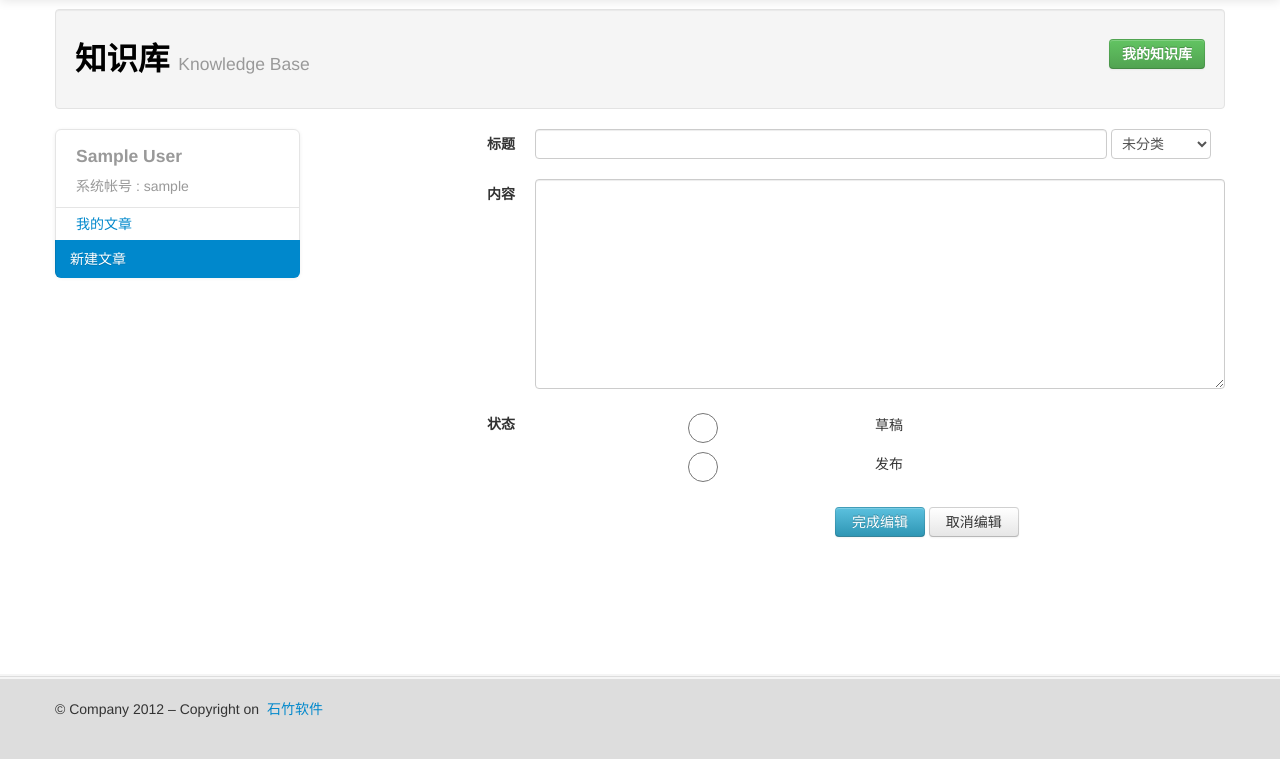
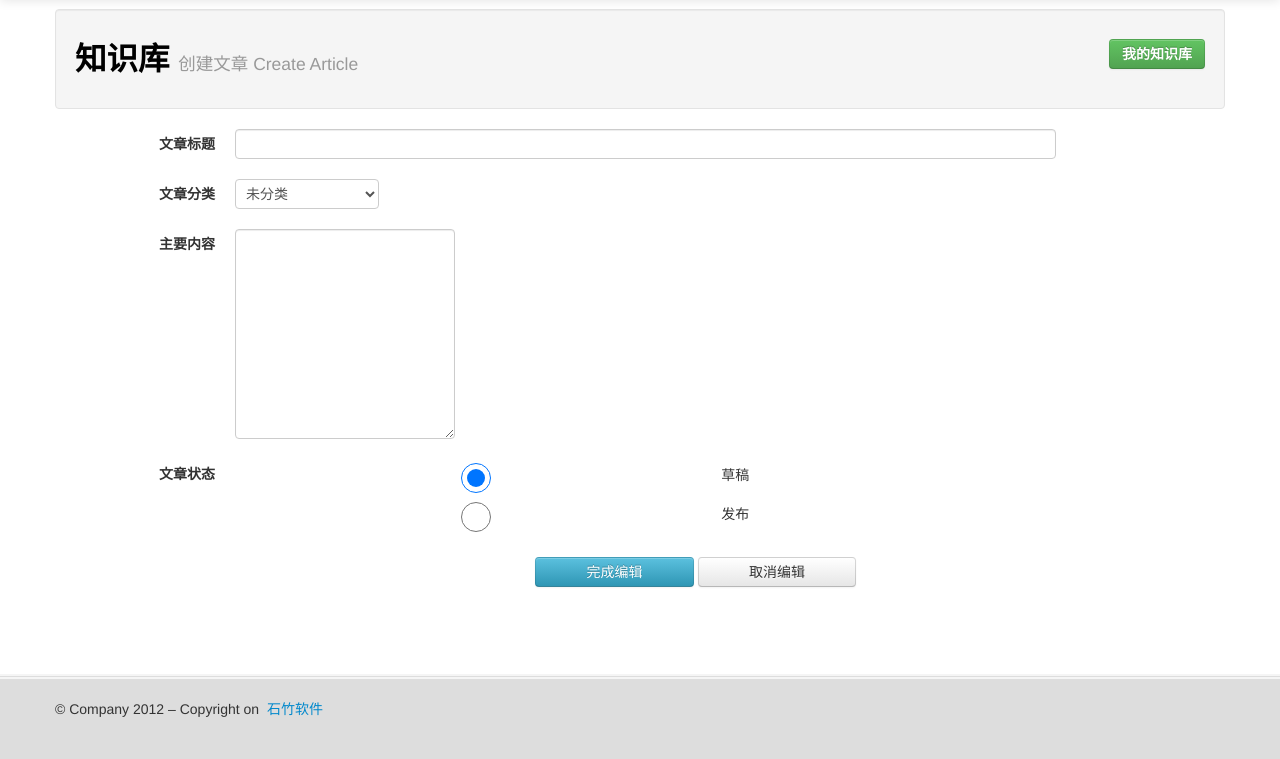
Before and after one commit to marvin0920/prodcenter, a Django app: page /known/article/create/ in a window 1280 px wide. Shown: the part 41-800 px from the top of the page. Run offline with Django 3.2, Linux system fonts and the light colour scheme; the visitor is signed in with stand-in values (Sample User, id 1); some libraries are stand-ins or nearby versions.

Commit message:
添加文章页面修改； 添加删除文章； 修正文章分类和状态显示的问题

```diff
--- a/known/models.py
+++ b/known/models.py
@@ -52,7 +52,6 @@ class ArticleForm(forms.ModelForm):
         super(ArticleForm, self).__init__(*args, **kwargs) # Call to ModelForm constructor
         self.fields['title'].widget.attrs['class'] = "span10"
         self.fields['folder'].widget.attrs['class'] = "span2"
-        self.fields['content'].widget.attrs['class'] = "span12"
         self.fields['status'].widget.attrs['class'] = "span6"
 
 
--- a/known/views.py
+++ b/known/views.py
@@ -1,5 +1,9 @@
 # -*- coding: utf-8 -*-
 __author__ = 'marvin'
+import sys
+reload(sys)
+sys.setdefaultencoding('utf8')
+
 
 from django.shortcuts import render_to_response, get_object_or_404, redirect
 from django.template import RequestContext
@@ -16,34 +20,39 @@ ARTICLE_FORM = ArticleForm
 def home(request, pageNum=1, articles=None, page='', param=None):
 
     params = {}
-    curPage = KNOWN_ROOT+"home.html"
 
-    if not articles:
+    if not(articles or page):
         try:
             articles = Article.objects.all()
         except KeyError:
             raise Http404
 
+
+    articles = articles.filter(status__exact=1)
+
     params['folders'] = STATIC['FOLDER']
     params['topArticles'] = articles.exclude(folder__iexact='notice').order_by('-count')[:10]
     params['topNotices'] = articles.filter(folder__iexact='notice').order_by('-created')[:10]
 
-    articles = articles.filter(status__exact=1).exclude(folder__iexact='notice')
+    articles.exclude(folder__iexact='notice')
 
+    curPage = KNOWN_ROOT+"home.html"
     if page: curPage = page
     if param: params.update(param)
     return listing(request, curPage, params,allObjects=articles, pageNum=pageNum)
 
 @login_required
-def space(request, pageNum=1, page='', param=None):
+def space(request, pageNum=1, articles=None, page='', param=None):
     params = {}
+    if not(articles or page):
+        try:
+            articles = Article.objects.all()
+        except KeyError:
+            raise Http404
+
+    articles = articles.filter(author=request.user)
+    params["where"] = "space"
     curPage = KNOWN_ROOT+"space.html"
-    try:
-        articles = Article.objects.filter(author__id__exact=request.user.id)
-        params["where"] = "space"
-    except KeyError:
-        raise Http404
-
     if page: curPage = page
     if param: params.update(param)
     return listing(request, curPage, params,allObjects=articles, pageNum=pageNum)
@@ -62,6 +71,7 @@ def createArticle(request, page='', param=None):
         try:
             articleForm = ARTICLE_FORM(request.POST)
             newArticle = articleForm.save(commit=False)
+
             newArticle.author = request.user
             newArticle.count = 0
             newArticle.save()
@@ -73,7 +83,7 @@ def createArticle(request, page='', param=None):
                 "content": "操作错误：信息新建失败！",
                 "add_on": "详细信息：%s" %e
             })
-            return createArticle(request, param=params)
+            return redirect("/known/article/create/")
     return redirect("/known/space/")
 
 def detailArticle(request, id, page='', param=None):
@@ -113,15 +123,25 @@ def updateArticle(request, id, page='', param=None):
             params['notice'] = Message(ERROR['duplicate'])
             return updateArticle(request, id, param=params)
 
-    return redirect("/known/%s/detail/" %id)
+    return redirect("/known/article/%s/detail/" %id)
 
+@login_required
+def deleteArticle(request, id, page='', param=None):
+
+    params = {}
+    try:
+        article = get_object_or_404(Article, pk=id)
+        article.delete()
+    except KeyError:
+        raise Http404
+    return redirect("/known/space/")
 
 
 def listByFolder(request, folder, pageNum=1, page='', param=None):
     params = {}
     curPage = KNOWN_ROOT+"home.html"
     try:
-        articles = Article.objects.filter(folder__iexact=folder)
+        articles = Article.objects.exclude(status__iexact=0).filter(folder__iexact=folder)
     except KeyError:
         raise Http404
 
@@ -129,14 +149,16 @@ def listByFolder(request, folder, pageNum=1, page='', param=None):
     if param: params.update(param)
     return home(request, articles=articles, pageNum=pageNum, page=curPage, param=params)
 
+
+
 def listByStatus(request, status, pageNum=1, page='', param=None):
     params = {}
-    curPage = KNOWN_ROOT+"home.html"
+    curPage = KNOWN_ROOT+"space.html"
     try:
-        articles = Article.objects.filter(folder__exact=status)
+        articles = Article.objects.filter(status__exact=status)
     except KeyError:
         raise Http404
 
     if page: curPage = page
     if param: params.update(param)
-    return home(request, articles=articles, pageNum=pageNum, page=curPage, param=params)
+    return space(request, articles=articles, pageNum=pageNum, page=curPage, param=params)
--- a/prodcenter/settings.py
+++ b/prodcenter/settings.py
@@ -2,7 +2,7 @@
 # Django settings for prodcenter project.
 import os
 
-DEBUG = True
+DEBUG = False
 TEMPLATE_DEBUG = DEBUG
 
 ROOT_PATH = os.path.dirname(os.path.dirname(__file__))
@@ -187,8 +187,8 @@ CKEDITOR_CONFIGS = {
             ['TextColor','BGColor'],
             ['Maximize','ShowBlocks','-','About']
         ],
-        'width': 680,
-        'height': 200,
+        'width': 850,
+        'height': 500,
         'skin': 'kama',
         'language': 'zh-cn',
         'uiColor': '#DDDDDD',
--- a/prodcenter/urls.py
+++ b/prodcenter/urls.py
@@ -57,8 +57,9 @@ urlpatterns += patterns('known.views',
     (r'^known/home/(?P<pageNum>\d*)$', 'home'),
     (r'^known/space/(?P<pageNum>\d*)$', 'space'),
     (r'^known/article/create/$', 'createArticle'),
-    (r'^known/(?P<id>\d*)/detail/$', 'detailArticle'),
-    (r'^known/(?P<id>\d+)/update/$', 'updateArticle'),
-    (r'^known/folder/(?P<folder>\w+)/(?P<pageNum>\d*)$', 'listByFolder'),
-    (r'^known/status/(?P<status>\d+)/(?P<pageNum>\d*)$', 'listByStatus'),
+    (r'^known/article/(?P<id>\d*)/detail/$', 'detailArticle'),
+    (r'^known/article/(?P<id>\d+)/update/$', 'updateArticle'),
+    (r'^known/article/(?P<id>\d+)/delete/$', 'deleteArticle'),
+    (r'^known/article/folder/(?P<folder>\w+)/(?P<pageNum>\d*)$', 'listByFolder'),
+    (r'^known/article/status/(?P<status>\d+)/(?P<pageNum>\d*)$', 'listByStatus'),
 )
--- a/product/functions.py
+++ b/product/functions.py
@@ -28,7 +28,7 @@ def create(request):
               "content": "操作错误：信息新建失败！",
               "add_on": "详细信息：%s" %e
             })
-        return detail(request, sameFuncs[1], param=params)
+        return detail(request, sameFuncs.id, param=params)
 
 
 
@@ -58,8 +58,8 @@ def update(request, id):
             funcObj = get_object_or_404(Function, pk=id)
             funcForm = FUNCTION_FORM(request.POST, instance=funcObj)
             sameFuncs = funcForm.save()
-            if not sameFuncs[0]:
-                params['notice'] = Message(ERROR['duplicate'])
+#            if not sameFuncs[0]:
+#                params['notice'] = Message(ERROR['duplicate'])
         except ValueError:
             raise Http404
         return detail(request, id, param=params)
--- a/templates/known/createArticle.html
+++ b/templates/known/createArticle.html
@@ -1,37 +1,56 @@
 
-{%extends 'known/space.html'%}
+{%extends 'known/home.html'%}
 
-{% block spacebody %}
+{%block headline%}
+    <a class="" style="color:#000;text-decoration: none;" href="/known/home/">知识库</a>
+    <small>创建文章 Create Article</small>
+{%endblock%}
+
+{% block mainbody %}
+
+<div class="row-fluid">
+    <div class="span12">
+
 
         <form class="form-horizontal" id="createArticleForm" action="/known/article/create/" method="post">
             {% csrf_token %}
             <div class="control-group">
-        <label class="control-label"><strong>标题</strong></label>
+                <label class="control-label"><strong>文章标题</strong></label>
                 <div class="controls">
                     {{ articleCreateForm.title }}
+                </div>
+            </div>
+            <div class="control-group">
+                <label class="control-label"><strong>文章分类</strong></label>
+                <div class="controls">
                     {{ articleCreateForm.folder }}
                 </div>
             </div>
             <div class="control-group">
-        <label class="control-label"><strong>内容</strong></label>
+                <label class="control-label"><strong>主要内容</strong></label>
                 <div class="controls">
                     {{ articleCreateForm.content }}
                 </div>
             </div>
             <div class="control-group">
-        <label class="control-label"><strong>状态</strong></label>
+                <label class="control-label"><strong>文章状态</strong></label>
                 <div class="controls">
-            {% for radio in articleCreateForm.status %}
-                {{ radio }}
-            {% endfor %}
+                    {{  articleCreateForm.status.0 }}
+                    {{  articleCreateForm.status.1 }}
                 </div>
+                <script type="text/javascript">
+                    $("#createArticleForm input[type='radio']:eq(0)").attr("checked", "checked");
+                </script>
             </div>
             <div class="control-group" style="padding-left: 300px;">
                 <div class="controls">
                     <input class="btn btn-info span3" type="submit" value="完成编辑" />
-            <input class="btn btn span3" type="reset" value="取消编辑" />
+                    <a href="/known/space/" class="btn" style="padding:4px 50px;" > 取消编辑 </a>
                 </div>
             </div>
         </form>
 
+    </div>
+</div>
+
 {% endblock %}
--- a/templates/known/detailArticle.html
+++ b/templates/known/detailArticle.html
@@ -6,11 +6,9 @@
         <div class="span9">
             <div class="page-header" style="margin-bottom: 10px;">
                 <h3 style="margin-bottom: 0;">
-                    <a href="/known/{{ article.id }}/detail/" style="text-decoration: none;color: #000;">
-                        {{ article.title }}
-                    </a>
+                    {{ article.title }}
                     <small>
-                        <a href="/known/folder/{{ article.folder }}" class="btn btn-link">
+                        <a href="/known/article/folder/{{ article.folder }}" class="btn btn-link">
                             {{ article.getFolder }}
                         </a>
                         <label>
--- a/templates/known/home.html
+++ b/templates/known/home.html
@@ -43,11 +43,11 @@
                             <td>
                                 <div>
                                     <h4 style="margin-bottom: 0px;">
-                                        <a href="/known/{{ article.id }}/detail/" style="text-decoration: none;color: #000;">
+                                        <a href="/known/article/{{ article.id }}/detail/" style="text-decoration: none;color: #000;">
                                             {{ article.title }}
                                         </a>
                                         <small>
-                                            <a href="/known/folder/{{ article.folder }}" class="btn btn-link">
+                                            <a href="/known/article/folder/{{ article.folder }}" class="btn btn-link">
                                                 {{ article.getFolder }}
                                             </a>
                                             <label>
--- a/templates/known/sidebar.html
+++ b/templates/known/sidebar.html
@@ -7,7 +7,7 @@
             <div class="row-fluid" style="margin-bottom: 3px;">
             {% endif %}
             <div class="span6 folderList">
-                <a href="/known/folder/{{ folder.0 }}" class="btn btn-link">{{ folder.1 }}</a>
+                <a href="/known/article/folder/{{ folder.0 }}" class="btn btn-link">{{ folder.1 }}</a>
             </div>
             {% if forloop.counter|divisibleby:2 or forloop.last %}
             </div>
@@ -19,7 +19,7 @@
     <label><strong>部门公告</strong></label>
     {% for topNotice in topNotices %}
         <p style="font-size: 12px">
-            <a href="/known/{{ topNotice.id }}/detail/">{{ topNotice.title }}</a>
+            <a href="/known/article/{{ topNotice.id }}/detail/">{{ topNotice.title }}</a>
             <span class="pull-right">{{ topNotice.created|date:"Y-m-d" }}</span>
         </p>
     {% endfor %}
@@ -29,7 +29,7 @@
     <label><strong>热门文章</strong></label>
     {% for topArticle in topArticles %}
         <p style="font-size: 12px">
-            <a href="/known/{{ topArticle.id }}/detail/">{{ topArticle.title }}</a>
+            <a href="/known/article/{{ topArticle.id }}/detail/">{{ topArticle.title }}</a>
             <span class="pull-right">{{ topArticle.count }}</span>
         </p>
     {% endfor %}
--- a/templates/known/space.html
+++ b/templates/known/space.html
@@ -18,17 +18,19 @@
                                 <td>
                                     <div>
                                         <h4 style="margin-bottom: 0px;">
-                                            <a href="/known/{{ article.id }}/detail/" style="text-decoration: none;color: #000;">
+                                            <a href="/known/article/{{ article.id }}/detail/" style="text-decoration: none;color: #000;">
                                                 {{ article.title }}
                                             </a>
                                             <small>
-                                                <a href="/known/folder/{{ article.folder }}" class="btn btn-link">
+                                                <a href="/known/article/folder/{{ article.folder }}" class="btn btn-link">
                                                     {{ article.getFolder }}
                                                 </a>
-                                                <a href="/known/status/{{ article.status }}" class="label label-info">
+                                                <a href="/known/article/status/{{ article.status }}" class="label label-info">
                                                     {{ article.getStatus }}
                                                 </a>
-                                                <a href="/known/{{ article.id }}/update/" class="btn btn-small btn-inverse pull-right">修改</a>
+                                                <a href="/known/article/{{ article.id }}/delete/" class="btn btn-small btn-danger pull-right">删除文章</a>
+
+                                                <a href="/known/article/{{ article.id }}/update/" class="btn btn-small btn-warning pull-right">编辑修改</a>
                                                 <label>
                                                     <span class="label">{{ article.created|date:"Y年m月d日 H时i分"|default:"" }}</span>
                                                     <span>查看次数: <span class="badge badge-important">{{ article.count }}</span></span>
```
Also changed, not shown: other parts of templates/known/home.html (+0 -1 lines), templates/known/updateArticle.html (+15 -4 lines), 5 other files. Lines whose indentation alone changed are shown as unchanged.
